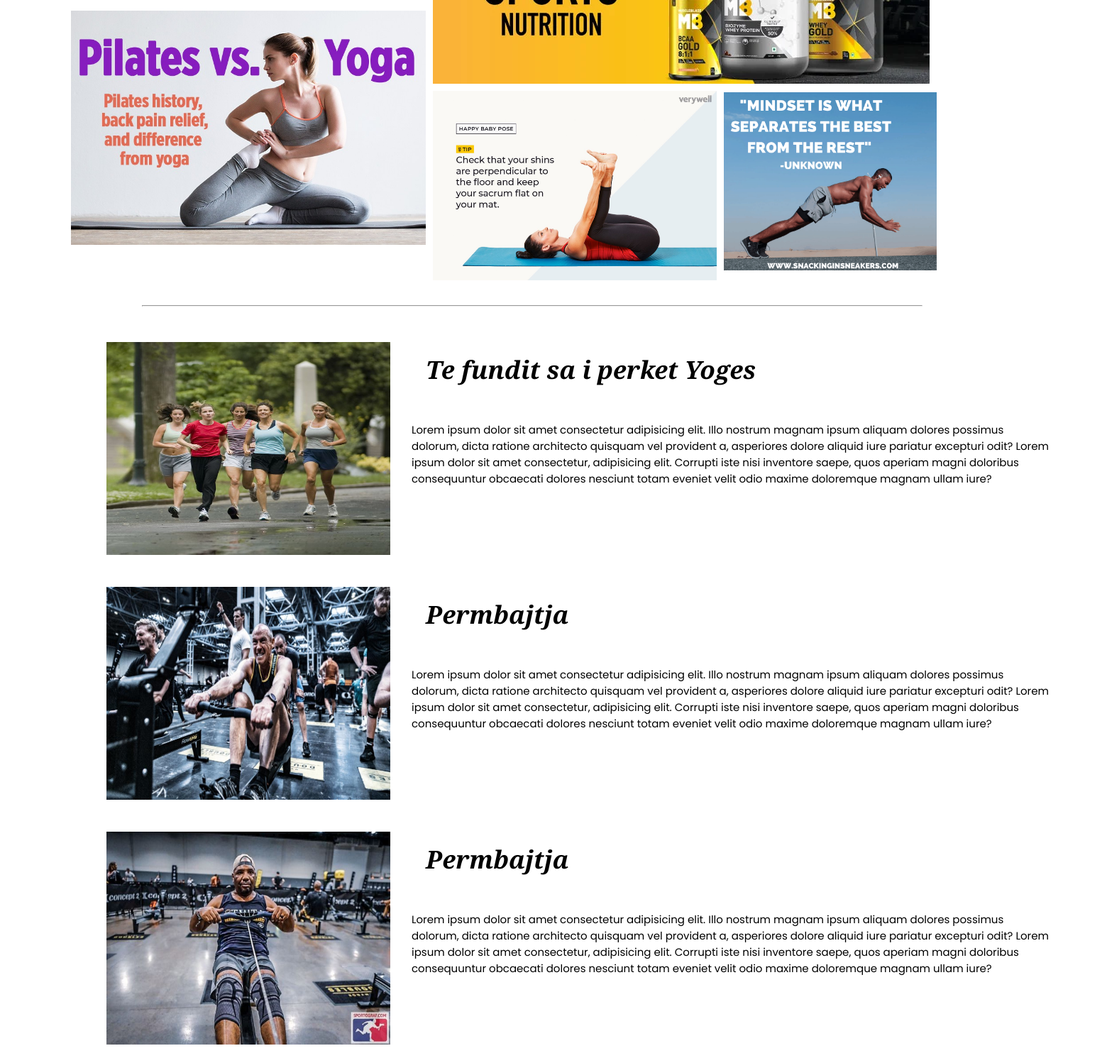
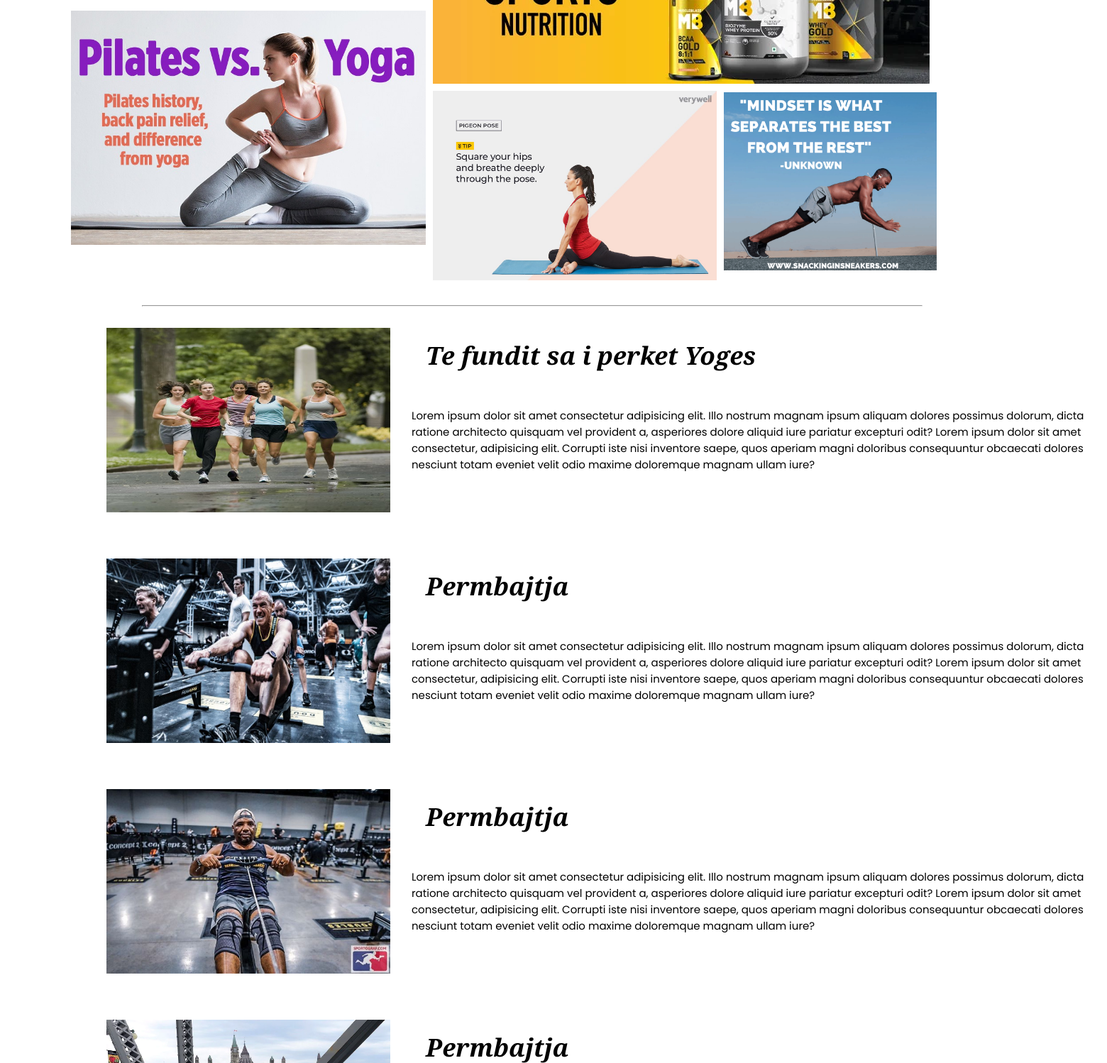
Before and after one commit to auronalidemaj/ProjektiWeb, a PHP site: page /news.html in a window 1560 px wide. Shown: the part 460-1958 px from the top of the page at 71% size. Run offline with PHP 8.4, Linux system fonts and the light colour scheme.

Commit message:
update++

```diff
--- a/css/news.css
+++ b/css/news.css
@@ -58,7 +58,7 @@ transform-origin: bottom left;
 color: rgba(19, 117, 58, 0.911);
 }
 
-
+/*main*/
 h1 {
   margin-top: 15px;
   margin-left: 50px;
@@ -141,7 +141,7 @@ h1 {
 	width: 500%;
 	margin: 0;
 	left: 0;
-	animation: 20s slider infinite;
+	animation: 10s slider infinite;
 }
 #slider-2 figure img {
 	width: 20%;
@@ -271,11 +271,19 @@ hr{
 	height: 300px;
 	width: 400px;
 	margin-left: 150px;
-	margin-top: 50px;
+	margin-top: 30px;
 }
 .inbody img{
-	height: 300px;
+	height: 260px;
 	width: 400px;
+}
+.inbody { transition: all .2s ease-in-out; }
+.inbody:hover { transform: scale(1.1); }
+.inbody:hover { transform: scale(1.1); }
+.inbody:hover { transform: scale(1.1); }
+.inbody :hover {
+  color: black;
+  transition: .5s;
 }
 .body-1{
 	height: 300px;
@@ -289,22 +297,12 @@ hr{
 	font-size: 35px;
 	font-style: italic;
 }
-.body-1 img{
-	height: 300px;
-	width: 400px;
-}
 .body-1 p {
-	height: 1000px;
-	width: 900px;
 	margin-left: 30px;
 	margin-top: 200px;
 	margin-bottom: -20px;
 	font-size:15px
-
 }
-
-
-
 
 /* Footer */
 .container{
--- a/news.html
+++ b/news.html
@@ -134,18 +134,12 @@
      magni doloribus consequuntur obcaecati dolores nesciunt totam eveniet velit odio maxime doloremque magnam ullam
       iure?</p>
 </div>
-<div class = "inbody">
-    <img src="img/news/foto-vrapim4.jpg">
+
+<div class = "behind-body">
 </div>
-<div class = "body-1">
-    <h1>Permbajtja</h1>
-    <p>Lorem ipsum dolor sit amet consectetur adipisicing elit. Illo nostrum magnam ipsum
-        aliquam dolores possimus dolorum, dicta
-        ratione architecto quisquam vel provident a, asperiores dolore aliquid iure pariatur excepturi odit?
-    Lorem ipsum dolor sit amet consectetur, adipisicing elit. Corrupti iste nisi inventore saepe, quos aperiam
-     magni doloribus consequuntur obcaecati dolores nesciunt totam eveniet velit odio maxime doloremque magnam ullam
-      iure?</p>
-</div>
+
+
+
 
 
 
```
